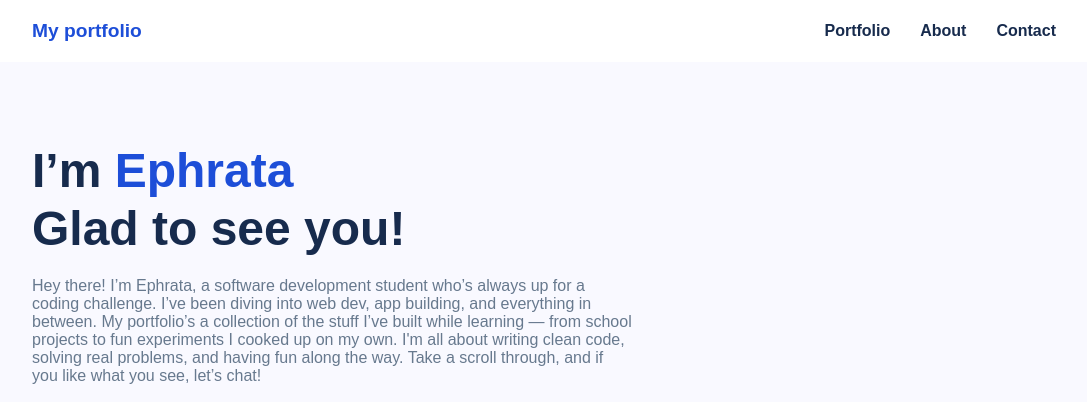
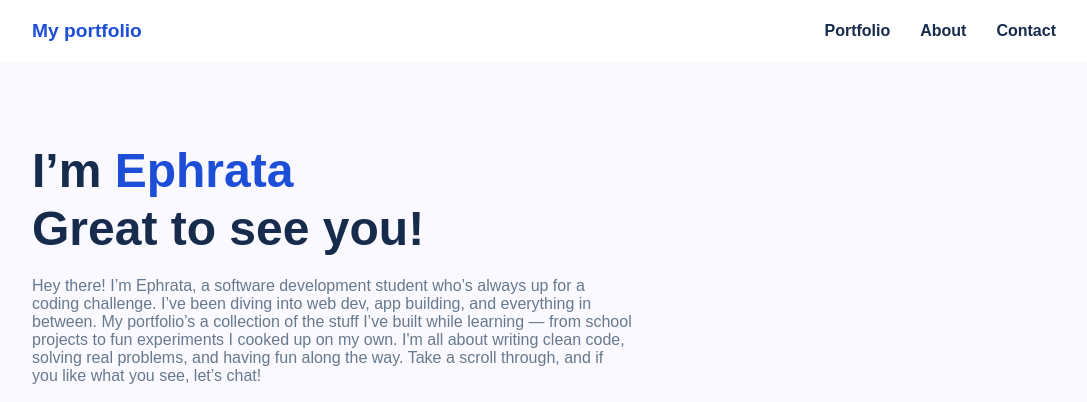
Before and after one commit to ephi1001/web-system-project, a plain HTML site: page index.html in a window 1280 px wide. Shown: the top 402 px of the page, without its empty margins (96-1183 px from the left). Drawn offline with Linux system fonts and the light colour scheme.

Commit message:
some modification

```diff
--- a/index.html
+++ b/index.html
@@ -22,7 +22,7 @@
     </header>
 
     <section class="hero">
-        <h1>I’m <span>Ephrata</span><br>Glad to see you!</h1>
+        <h1>I’m <span>Ephrata</span><br>Great to see you!</h1>
         <p class="hero-description">
             Hey there! I’m Ephrata, a software development student who’s always up for a coding challenge. I’ve been
             diving into web dev, app building, and everything in between.
```
